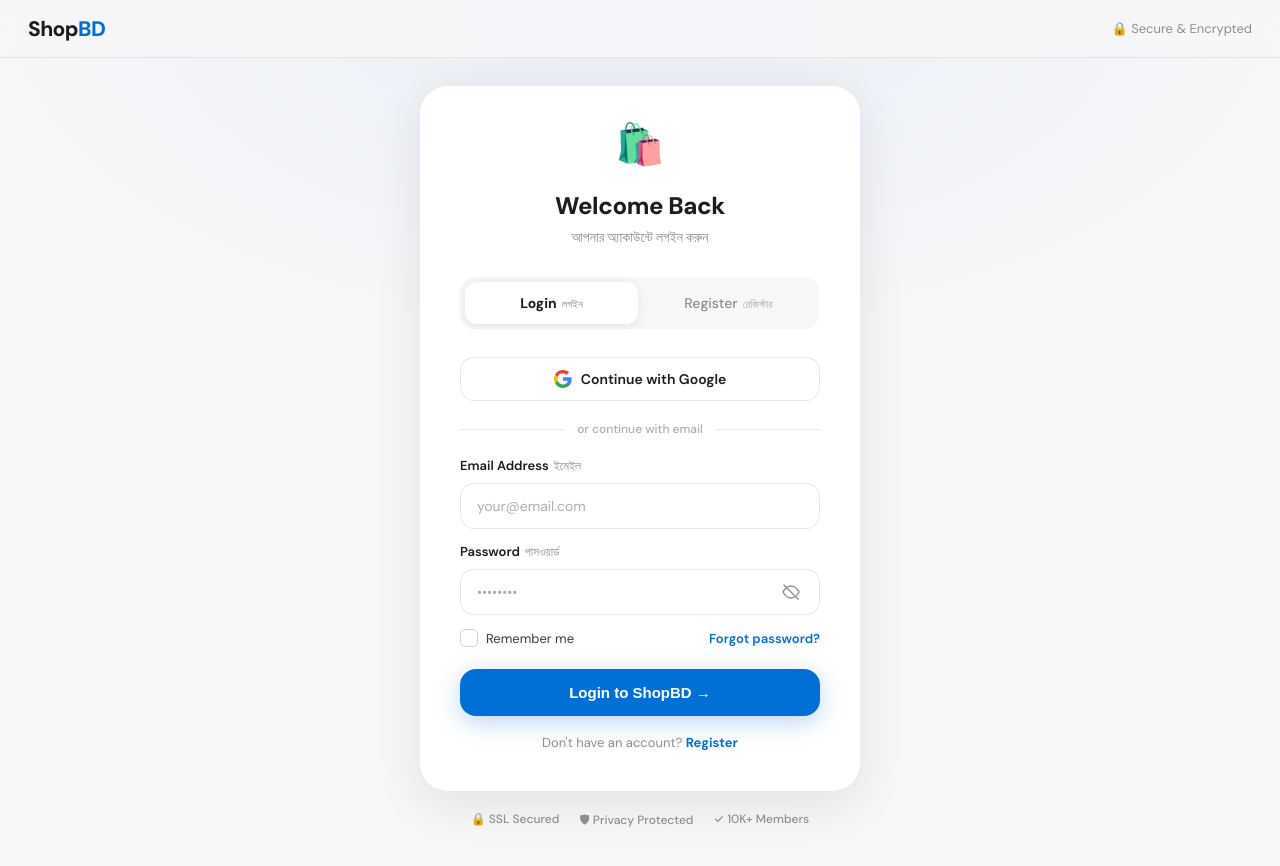
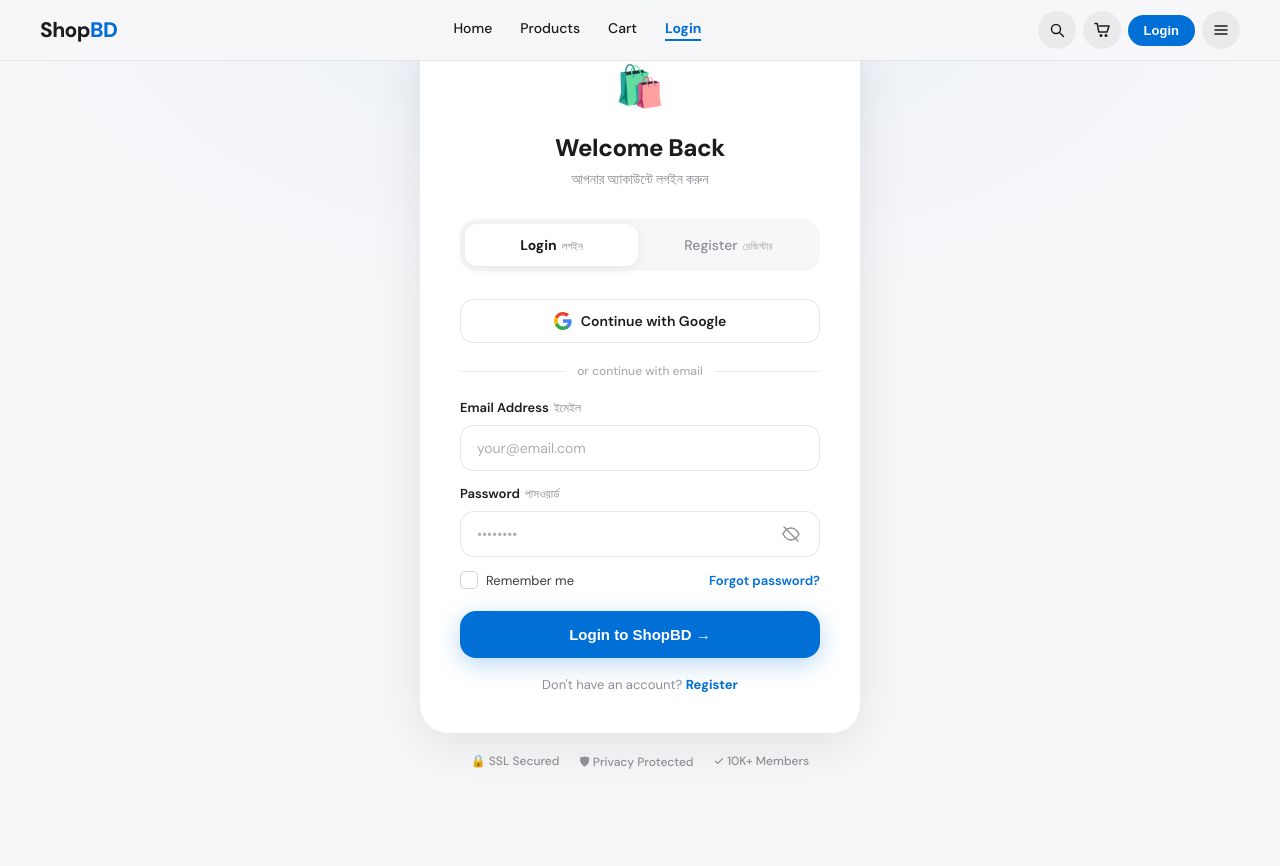
Before and after one commit to rakibalhazan/ShopBD, a React (Vite) app: page /login in a window 1280 px wide. Shown: the top 866 px of the page. After the commit the page ends 822 px from the top, so only its background shows below. Built offline with nearby package versions, Linux system fonts and the light colour scheme.

Commit message:
Replace nav bar with SharedNavbar component
Replaced the static navigation bar with a shared component.

```diff
--- a/src/pages/LoginPage.jsx
+++ b/src/pages/LoginPage.jsx
@@ -188,12 +188,7 @@
       <div style={{minHeight:"100vh",background:"radial-gradient(ellipse 80% 60% at 50% 0%, rgba(0,111,214,.06) 0%, transparent 65%), #F7F7F9",display:"flex",flexDirection:"column"}}>
 
         {/* Nav bar */}
-        <nav style={{padding:"0 28px",borderBottom:"1px solid rgba(0,0,0,.07)",background:"rgba(247,247,249,.9)",backdropFilter:"blur(20px)",height:58,display:"flex",alignItems:"center",justifyContent:"space-between",flexShrink:0}}>
-          <span style={{fontSize:21,fontWeight:800,color:"#1C1C1E",letterSpacing:"-0.6px"}}>
-            Shop<span style={{color:"#006FD6"}}>BD</span>
-          </span>
-          <span style={{fontSize:13,color:"#8E8E93"}}>🔒 Secure &amp; Encrypted</span>
-        </nav>
+        <SharedNavbar />
 
         {/* Main */}
         <div style={{flex:1,display:"flex",alignItems:"center",justifyContent:"center",padding:"28px 20px 48px"}}>
```
